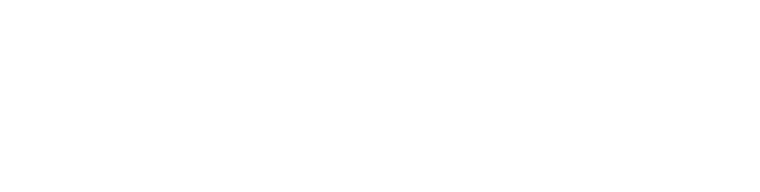
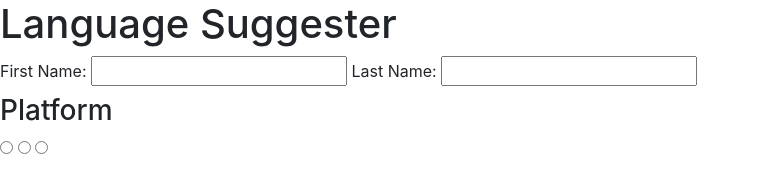
Before and after one commit to bodwood/Language-Suggester, a plain HTML site: page language-suggester/index.html in a window 1280 px wide. Shown: the whole page, without its empty margins (0-760 px from the left). Drawn offline with Linux system fonts and the light colour scheme.

Commit message:
add textboxes for users to add first namd and last name to form

```diff
--- a/language-suggester/index.html
+++ b/language-suggester/index.html
@@ -3,10 +3,22 @@
 <head>
   <link rel="stylesheet" href="css/bootstrap.css">
   <link rel="stylesheet" href="css/styles.css">
-  <title>Document</title>
+  <title>Languages</title>
 </head>
 <body>
-
+  <h1>Language Suggester</h1>
+  <form id="suggester">
+    <label for="firstName">First Name:
+      <input type="text" id="firstName">
+    </label>
+    <label for="lastName">Last Name:
+      <input type="text" id="lastName">
+    </label>
+    <h3>Platform</h3>
+    <input type="radio" name="platform" id="Mobile Phones">
+    <input type="radio" name="platform" id="Android">
+    <input type="radio" name="platform" id="iOS">
+  </form>
   <script src="js/scripts.js"></script>
 </body>
 </html>
```
